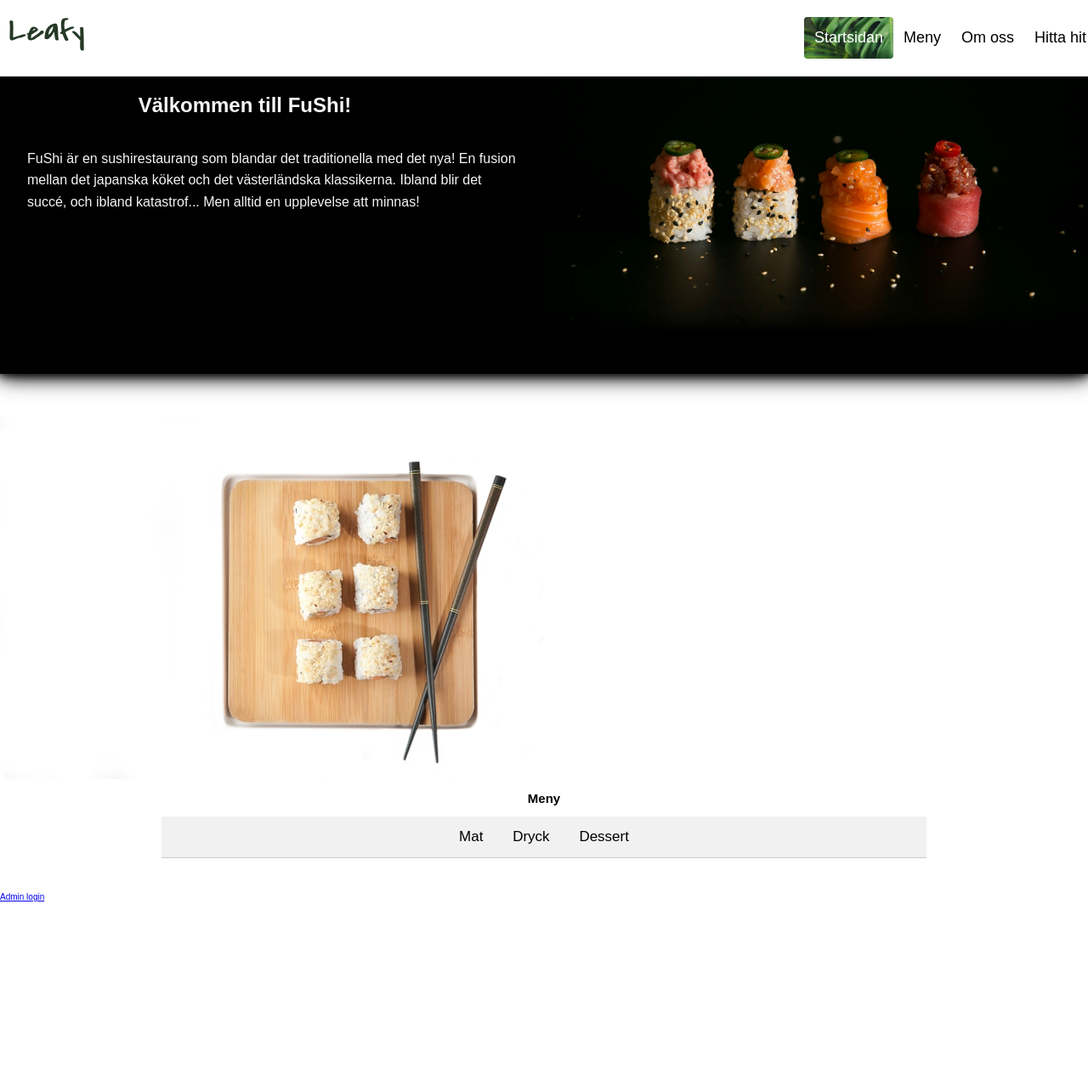
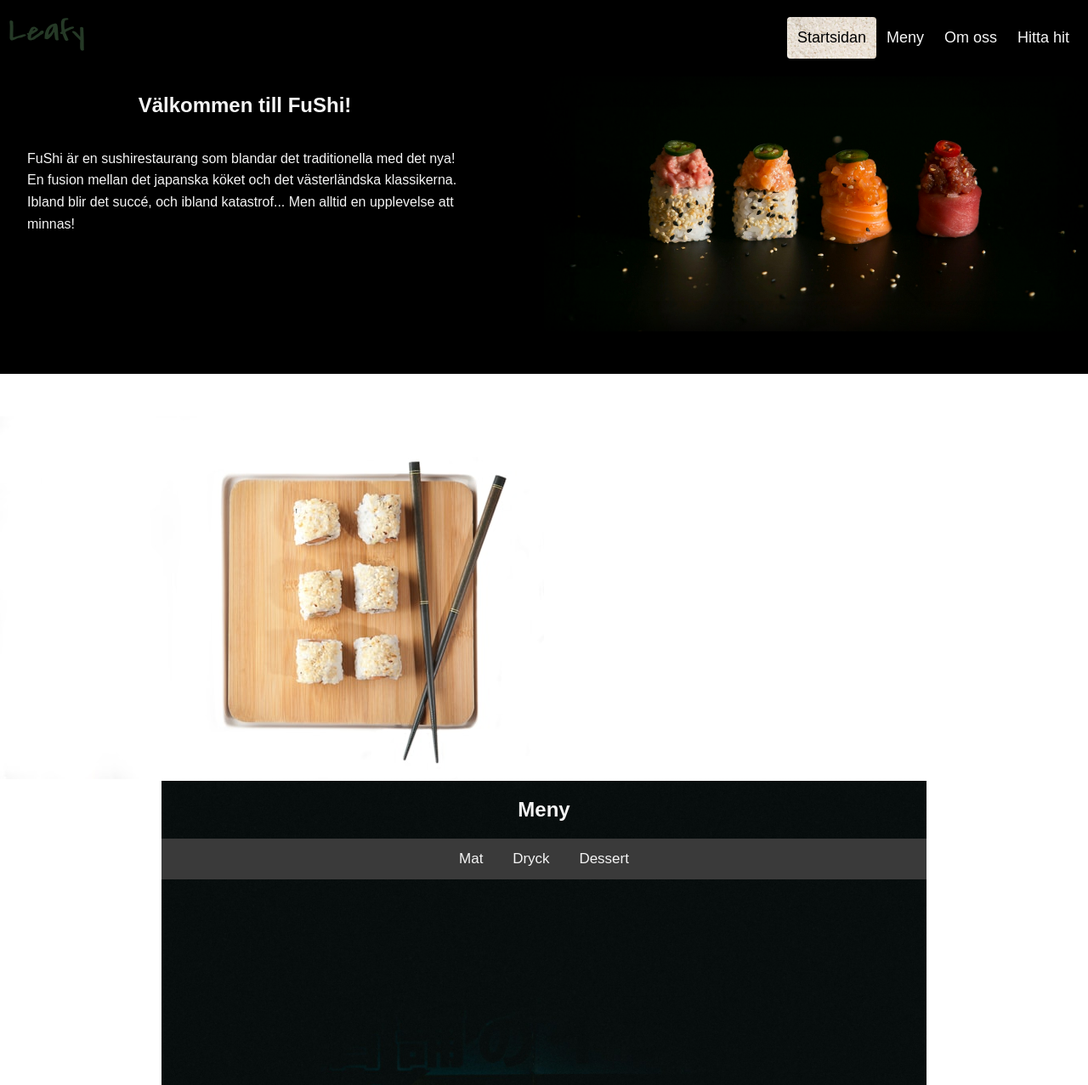
Before and after one commit to aner2308/projektWebbsida-Backend2, a website built with Parcel: page src/index.html in a window 1280 px wide. Shown: the top 1277 px of the page at 85% size. Before the commit the page ends 1061 px from the top, so only its background shows below. Built offline with nearby package versions, Linux system fonts and the light colour scheme; no server answers.

Commit message:
Mer styling på menyn

```diff
--- a/src/css/stylesheet.css
+++ b/src/css/stylesheet.css
@@ -1,6 +1,12 @@
+* {
+    box-sizing: border-box;
+    overflow-x: hidden;
+}
+
 body {
     min-height: 100vh;
     margin: 0;
+    padding: 0;
     font-family: Arial, Helvetica, sans-serif;
     font-size: 62.5%;
 }
@@ -18,14 +24,15 @@ h2 {
     position: fixed;
     top: 0;
     width: 100%;
-    height: 50px;
-    background-color: rgba(255, 255, 255, 0.95);
+    height: 90px;
+    background-color: rgba(0, 0, 0, 0.95);
     padding: 20px 10px;
+    box-sizing: border-box;
 }
 
 .header .link {
     float: left;
-    color: black;
+    color: whitesmoke;
     text-align: center;
     padding: 12px;
     text-decoration: none;
@@ -50,11 +57,11 @@ a img:hover {
 }
 
 .header a.active {
-    background-image: url('/src/img/background.jpg');
+    background-image: url('/src/img/rice.jpg');
     background-repeat: no-repeat;
     background-size: cover;
     background-position: left center;
-    color: white;
+    color: black;
 }
 
 .header-right {
@@ -64,7 +71,7 @@ a img:hover {
 #top-margin {
     height: 90px;
     width: 100vw;
-    background-color: white;
+    background-color: rgb(0, 0, 0);
 }
 
 #gridContainer {
@@ -99,14 +106,15 @@ a img:hover {
     background-image: url('/src/img/Sushi\ header.jpg');
     background-repeat: no-repeat;
     background-size: cover;
+    box-shadow: inset 0 0 30px black;
     width: 100%;
     height: 300px;
 }
 
 #black {
     grid-area: 2/1/3/5;
+    overflow: hidden;
     background-color: black;
-    box-shadow:  0 0 30px black, 0 0 20px black, 0 0 10px black;
     width: 100%;
     height: 50px;
 }
@@ -124,14 +132,21 @@ a img:hover {
     grid-area: 4/1/5/5;
     width: 80%;
     max-width: 900px;
+    height: 1440px;
     margin: 0 auto;
+    background-image: url("/src/img/Sushi\ storefront\ vertical.jpg");
+    background-size: contain;
+}
+
+#menu h2{
+   color: whitesmoke;
+   font-size: 2.4em;
 }
 
 /* Lägg till grundläggande styling för fliksystemet */
 .tabs {
     overflow: hidden;
-    background-color: #f1f1f1;
-    border-bottom: 1px solid #ccc;
+    background-color: #3a3a3a;
     text-align: center;
     margin: 0 auto;
 }
@@ -142,6 +157,7 @@ a img:hover {
     border: none;
     outline: none;
     cursor: pointer;
+    color: whitesmoke;
     padding: 14px 16px;
     transition: 0.3s;
     font-size: 17px;
@@ -149,12 +165,13 @@ a img:hover {
 
 /* Byter bakgrundsfärg på fliken vid hovring */
 .tabs button:hover {
-    background-color: #ddd;
+    background-color: #c20000;
 }
 
 /* Aktiv flik */
 .tabs button.active {
     background-color: #ccc;
+    color: black;
 }
 
 /* Stil för innehållet i varje flik */
@@ -178,11 +195,11 @@ a img:hover {
 }
 
 .tabcontent article {
-    background: #fff;
+    background: rgb(245, 245, 245, 0.8);
     padding: 15px;
+    margin: 5px 0px;
     border-radius: 5px;
     box-shadow: 0 0 10px rgba(0, 0, 0, 0.1);
-    max-width: 600px;
     width: 100%;
     box-sizing: border-box;
 }
```
Also changed, not shown: src/img/rice.jpg (added).
